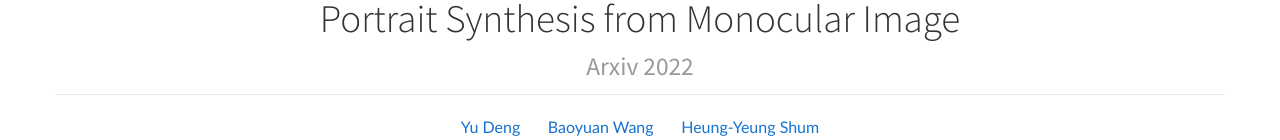
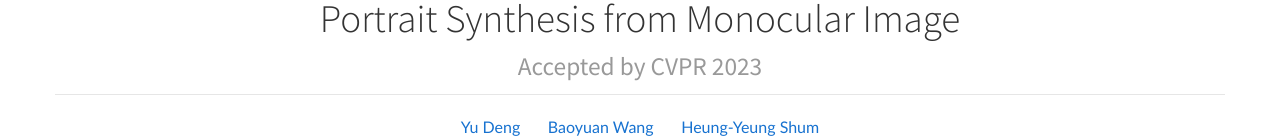
Before and after one commit to YuDeng/GRAMInverter, a plain HTML site: page index.html in a window 1280 px wide. Shown: the part 152-292 px from the top of the page. Drawn offline with Linux system fonts and the light colour scheme.

Commit message:
Update index.html

```diff
--- a/index.html
+++ b/index.html
@@ -29,7 +29,7 @@
                 <br></br>
                 Learning Detailed Radiance Manifolds for High-Fidelity and 3D-Consistent Portrait Synthesis from Monocular Image<br>
                 <small>
-                    Arxiv 2022
+                    Accepted by CVPR 2023
                 </small>
             </h1>
             <hr style="margin-top:0px">
```
